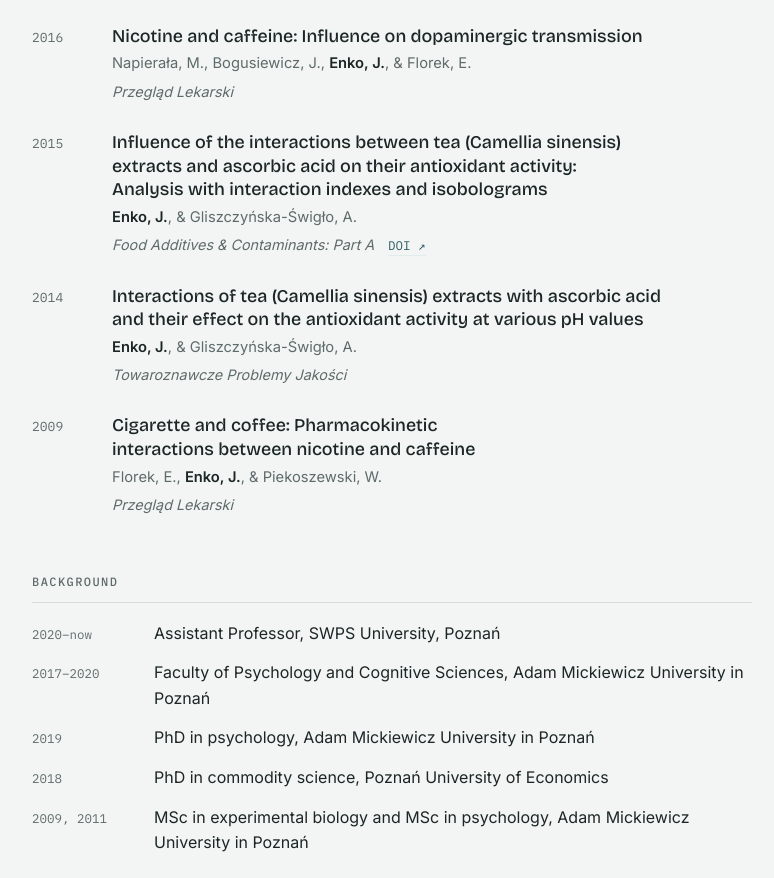
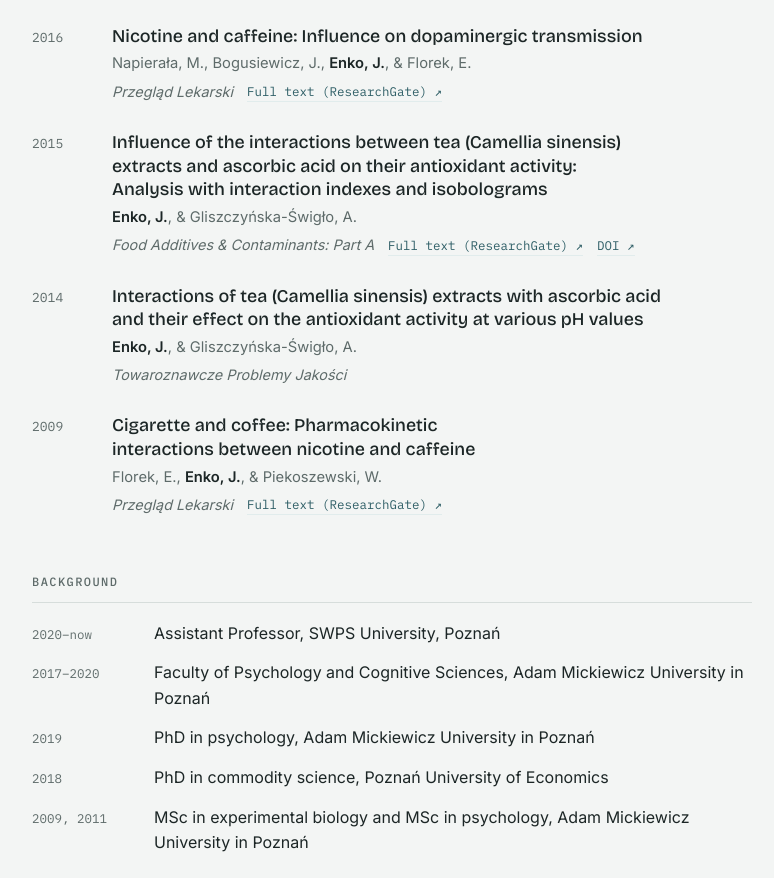
Before and after one commit to JolantaEnko/JolantaEnko.github.io, a plain HTML site: page index.html in a window 1280 px wide. Shown: the part 3530-4408 px from the top of the page, without its empty margins (248-1022 px from the left). Drawn offline with nearby package versions, Linux system fonts and the light colour scheme.

Commit message:
Add files via upload

```diff
--- a/index.html
+++ b/index.html
@@ -324,14 +324,14 @@ footer { font-family: var(--f-mono); font-size: 12px; color: var(--muted); }
         <article class="paper">
           <h3>Nicotine and caffeine: Influence on dopaminergic transmission</h3>
           <p class="authors">Napierała, M., Bogusiewicz, J., <b>Enko, J.</b>, &amp; Florek, E.</p>
-          <div class="meta"><span class="venue">Przegląd Lekarski</span></div>
+          <div class="meta"><span class="venue">Przegląd Lekarski</span><a href="https://www.researchgate.net/publication/317014349_Nicotine_and_caffeine_influence_on_dopaminergic_transmission">Full text (ResearchGate) ↗</a></div>
         </article>
       </div></div>
       <div class="year"><div class="y">2015</div><div class="entries">
         <article class="paper">
           <h3><a href="https://doi.org/10.1080/19440049.2015.1049218">Influence of the interactions between tea (Camellia sinensis) extracts and ascorbic acid on their antioxidant activity: Analysis with interaction indexes and isobolograms</a></h3>
           <p class="authors"><b>Enko, J.</b>, &amp; Gliszczyńska-Świgło, A.</p>
-          <div class="meta"><span class="venue">Food Additives &amp; Contaminants: Part A</span><a href="https://doi.org/10.1080/19440049.2015.1049218">DOI ↗</a></div>
+          <div class="meta"><span class="venue">Food Additives &amp; Contaminants: Part A</span><a href="https://www.researchgate.net/publication/277721970_The_influence_of_interactions_between_tea_Camellia_sinensis_extracts_and_ascorbic_acid_on_their_antioxidant_activity_Analysis_with_interaction_indexes_and_isobolograms">Full text (ResearchGate) ↗</a><a href="https://doi.org/10.1080/19440049.2015.1049218">DOI ↗</a></div>
         </article>
       </div></div>
       <div class="year"><div class="y">2014</div><div class="entries">
@@ -345,7 +345,7 @@ footer { font-family: var(--f-mono); font-size: 12px; color: var(--muted); }
         <article class="paper">
           <h3>Cigarette and coffee: Pharmacokinetic interactions between nicotine and caffeine</h3>
           <p class="authors">Florek, E., <b>Enko, J.</b>, &amp; Piekoszewski, W.</p>
-          <div class="meta"><span class="venue">Przegląd Lekarski</span></div>
+          <div class="meta"><span class="venue">Przegląd Lekarski</span><a href="https://www.researchgate.net/publication/42368919_Cigarette_and_coffee--pharmacokinetics_interaction_between_nicotine_and_caffeine">Full text (ResearchGate) ↗</a></div>
         </article>
       </div></div>
     </div>
```
